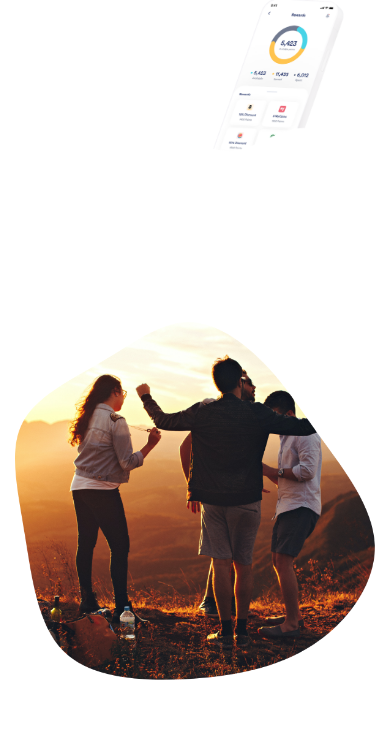
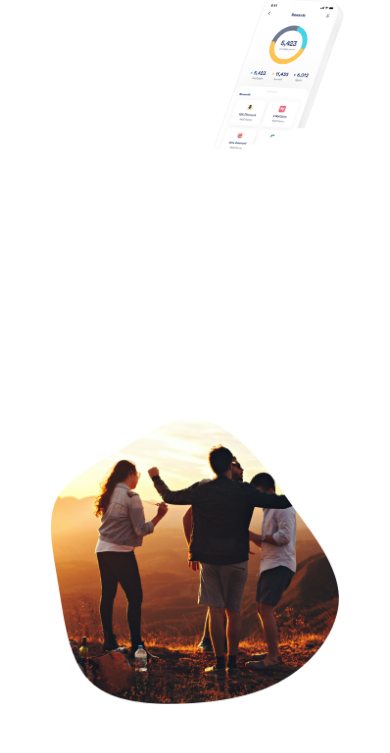
Before and after one commit to Imran122/mypay, a plain HTML site: page index.html in a window 390 px wide. Shown: the part 1912-2665 px from the top of the page. Drawn offline with Linux system fonts and the light colour scheme.

Commit message:
Fixed reaward image

```diff
--- a/assets/css/templatemo-art-factory.css
+++ b/assets/css/templatemo-art-factory.css
@@ -1660,8 +1660,12 @@ input:-moz-placeholder { /* Firefox 18- */
   }
   .right-image #jhamela {
     transform: scale(1);
-    padding-right: 70px;
+    padding-right: 90px;
     padding-bottom: 30px;
+  }
+  .left-im img {
+    transform: scale(.8);
+    padding-top: 150px;
   }
 }
 
```
